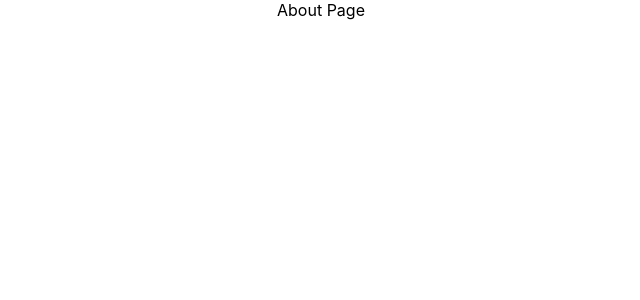
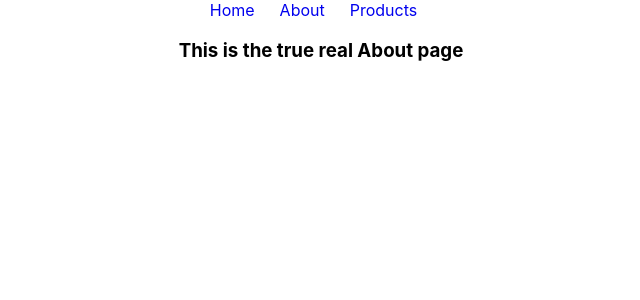
Before and after one commit to musfiqur552608/Explore-Routing, a React (Create React App) app: page /about in a window 1280 px wide. Shown: the top 300 px of the page, without its empty margins (319-959 px from the left). Built offline with nearby package versions, Linux system fonts and the light colour scheme.

Commit message:
working on header

```diff
--- /dev/null
+++ b/src/components/About/About.js
@@ -0,0 +1,13 @@
+import React from 'react';
+import Header from '../Header/Header';
+
+const About = () => {
+    return (
+        <div>
+            <Header></Header>
+            <h3>This is the true real About page</h3>
+        </div>
+    );
+};
+
+export default About;
--- /dev/null
+++ b/src/components/Header/Header.css
@@ -0,0 +1,9 @@
+.header a{
+    text-decoration: none;
+    margin-right: 15px;
+    padding: 2px 5px;
+}
+
+.header a:hover{
+    background-color: lightblue;
+}
--- /dev/null
+++ b/src/components/Header/Header.js
@@ -0,0 +1,15 @@
+import React from 'react';
+import { Link } from 'react-router-dom';
+import './Header.css'
+
+const Header = () => {
+    return (
+        <div className='header'>
+            <Link to='/home'>Home</Link>
+            <Link to='/about'>About</Link>
+            <Link to='/products'>Products</Link>
+        </div>
+    );
+};
+
+export default Header;
--- /dev/null
+++ b/src/components/Home/Home.js
@@ -0,0 +1,13 @@
+import React from 'react';
+import Header from '../Header/Header';
+
+const Home = () => {
+    return (
+        <div>
+            <Header></Header>
+            <h3>This is the Home component</h3>
+        </div>
+    );
+};
+
+export default Home;
--- /dev/null
+++ b/src/components/Products/Products.js
@@ -0,0 +1,13 @@
+import React from 'react';
+import Header from '../Header/Header';
+
+const Products = () => {
+    return (
+        <div>
+            <Header></Header>
+            <h3>This is the real Products page</h3>
+        </div>
+    );
+};
+
+export default Products;
```
Also changed, not shown: src/App.js (+6 -2 lines).
